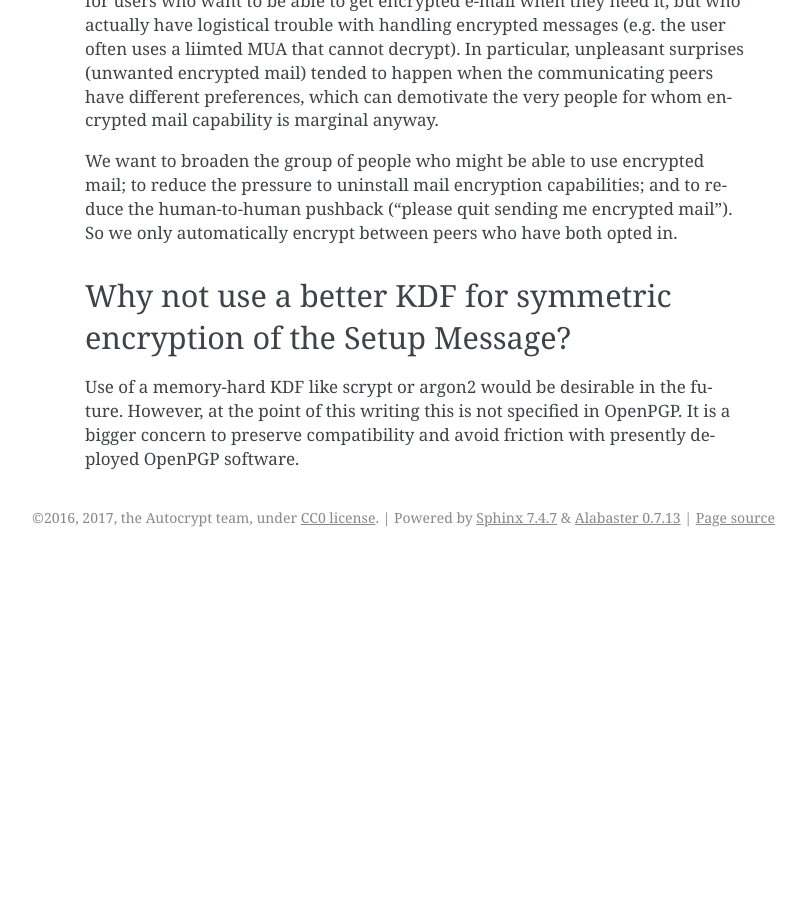
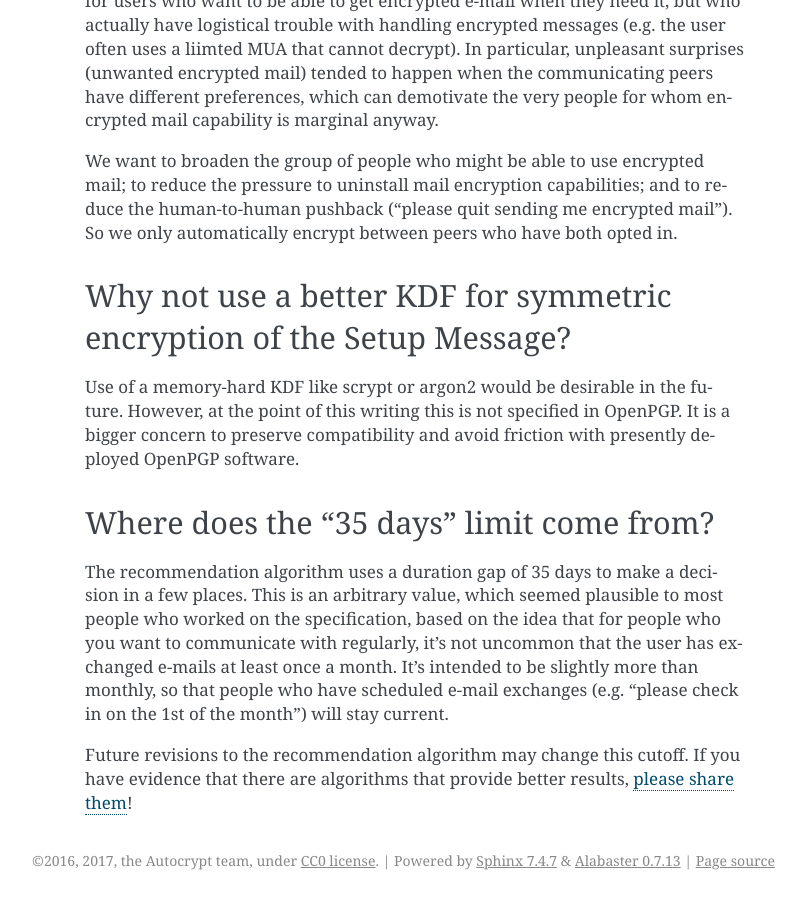
Before and after one commit to autocrypt/autocrypt, a Sphinx documentation site: the page built from doc/faq.rst, in a window 1280 px wide and 900 px high, scrolled down 4328 px. Shown: the whole window, without its empty margins (335-1141 px from the left). Built offline with Sphinx 7.4.7, drawn with Linux system fonts in a browser that asks for light colours; before the commit the page ends 4885 px from its top, so only the background shows below that.

Commit message:
move from "month" to "35 days"
This accomodates scheduled monthly communications.

Also, document the rationale.

```diff
--- a/doc/faq.rst
+++ b/doc/faq.rst
@@ -203,3 +203,19 @@ Use of a memory-hard KDF like scrypt or argon2 would be desirable in the future.
 However, at the point of this writing this is not specified in OpenPGP. It is a
 bigger concern to preserve compatibility and avoid friction with presently
 deployed OpenPGP software.
+
+Where does the "35 days" limit come from?
+-----------------------------------------
+
+The recommendation algorithm uses a duration gap of 35 days to make a
+decision in a few places.  This is an arbitrary value, which seemed
+plausible to most people who worked on the specification, based on the
+idea that for people who you want to communicate with regularly, it's
+not uncommon that the user has exchanged e-mails at least once a
+month.  It's intended to be slightly more than monthly, so that people
+who have scheduled e-mail exchanges (e.g. "please check in on the 1st
+of the month") will stay current.
+
+Future revisions to the recommendation algorithm may change this
+cutoff.  If you have evidence that there are algorithms that provide
+better results, :ref:`please share them <contact channels>`!
--- a/doc/level1.rst
+++ b/doc/level1.rst
@@ -446,14 +446,14 @@ Preliminary Recommendation
 __________________________
 
 If either ``public_key`` is ``null``, or ``autocrypt_timestamp`` is
-more than a month older than ``gossip_key_timestamp``, set
+more than 35 days older than ``gossip_key_timestamp``, set
 ``target-keys[to-addr]`` to ``gossip_key`` and set
 ``preliminary-recommendation`` to ``discourage`` and skip to the
 :ref:`final-recommendation-phase`.
 
 Otherwise, set ``target-keys[to-addr]`` to ``public_key``.
 
-If ``autocrypt_timestamp`` is more than a month older than
+If ``autocrypt_timestamp`` is more than 35 days older than
 ``last_seen``, set ``preliminary-recommendation`` to ``discourage``.
 
 Otherwise, set ``preliminary-recommendation`` to ``available``.
--- a/doc/optional-state.rst
+++ b/doc/optional-state.rst
@@ -53,7 +53,7 @@ causes a *reset*:
      user-agent of the message
 
  - OPTIONAL in the case of a **reset** AND ``counting_since`` is more
-   than a month older than ``message_date``:
+   than 30 days older than ``message_date``:
 
    - set ``autocrypt_peer_state[A].counting_since`` to ``last_seen``
    - set ``autocrypt_peer_state[A].count_have_ach`` to zero
```
